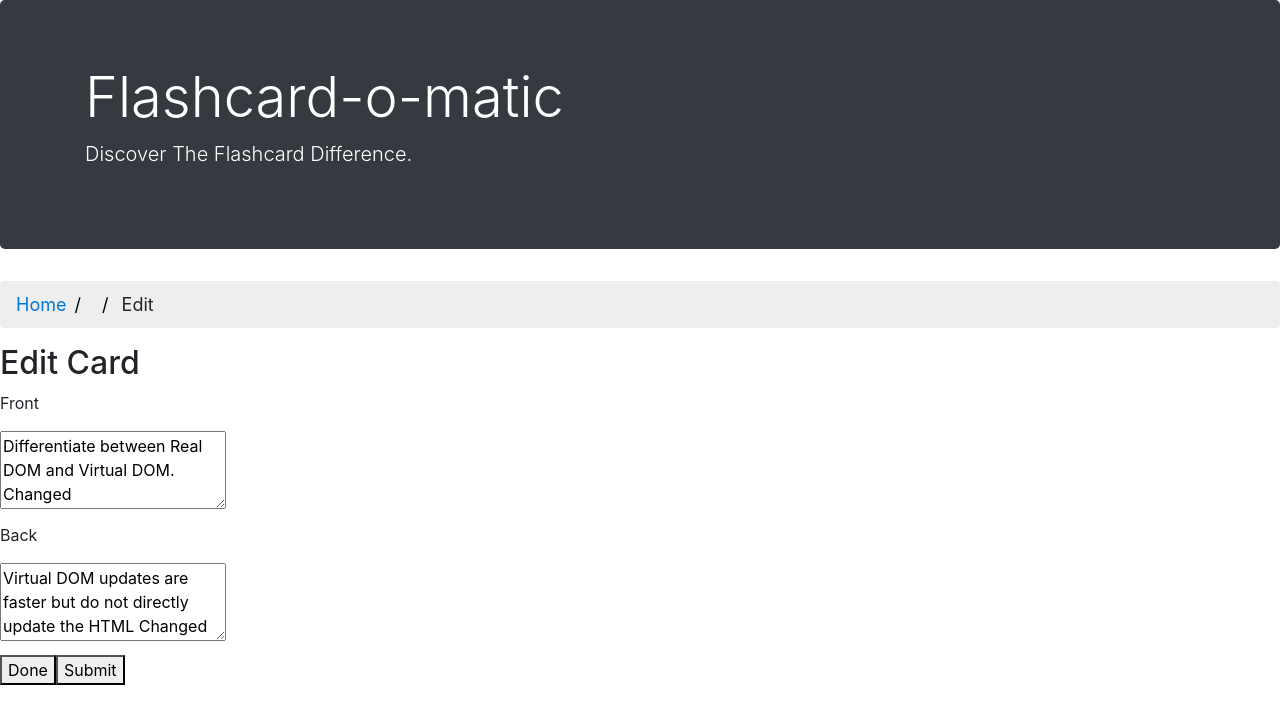
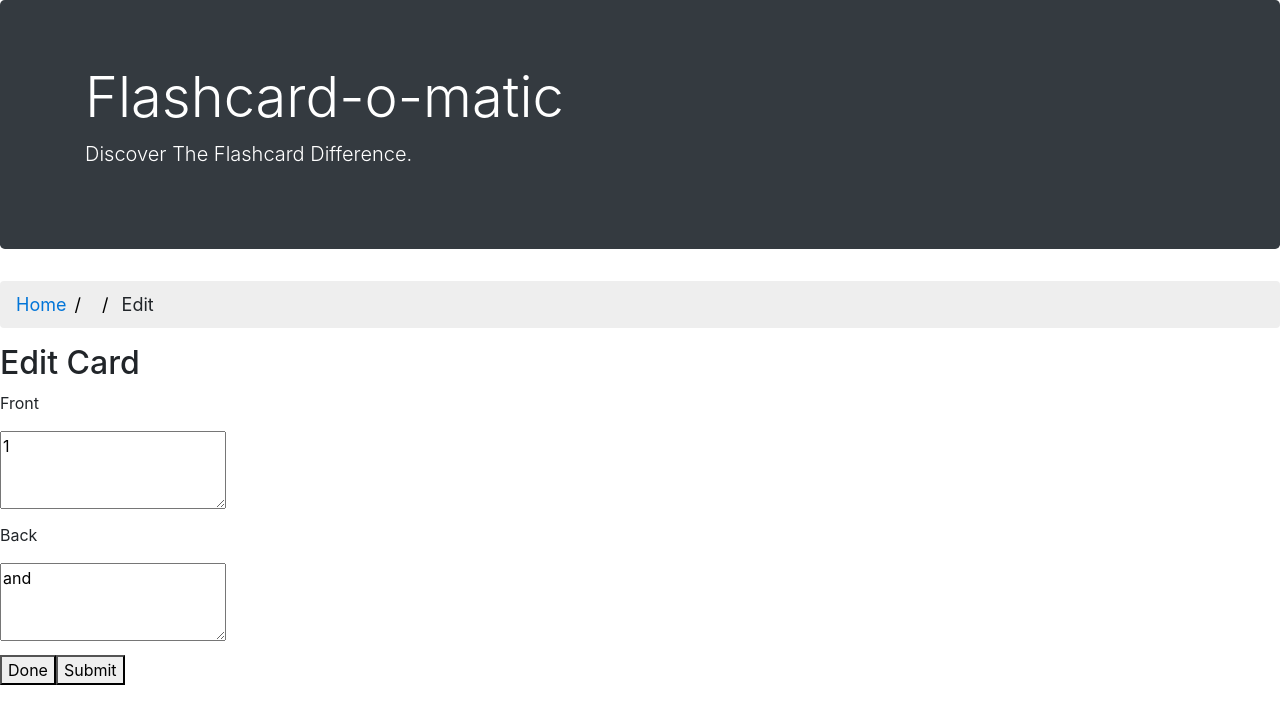
Before and after one commit to RossHartIV/FlashCards, a React (Create React App) app: page /decks/1/cards/1/edit in a window 1280 px wide. Shown: the top 724 px of the page. Built offline with nearby package versions, Linux system fonts and the light colour scheme; no server answers; data requests are answered from the project's data file; a web font is replaced by a local one.

Commit message:
Third attempt

```diff
--- a/data/db.json
+++ b/data/db.json
@@ -1,58 +1,46 @@
 {
   "decks": [
     {
-      "id": 1,
-      "name": "Rendering in React",
-      "description": "React's component structure allows for quickly building a complex web application that relies on DOM manipulation."
+      "name": "Test Deck",
+      "description": "Deck for testing",
+      "id": 1
     },
     {
-      "id": 2,
-      "name": "React Router",
-      "description": "React Router is a collection of navigational components that compose declaratively with your application."
+      "name": "Other Test",
+      "description": "Deck for other Testing",
+      "id": 2
     }
   ],
   "cards": [
     {
-      "id": 1,
-      "front": "Differentiate between Real DOM and Virtual DOM. Changed",
-      "back": "Virtual DOM updates are faster but do not directly update the HTML Changed",
-      "deckId": "1"
+      "front": "1",
+      "back": "and",
+      "deckId": 1,
+      "id": 1
     },
     {
-      "id": 2,
-      "front": "How do you modify the state of a different React component?",
-      "back": "Not at all! State is visible to the component only.",
-      "deckId": 1
+      "front": "2",
+      "back": "and",
+      "deckId": 1,
+      "id": 2
     },
     {
-      "id": 3,
-      "front": "How do you pass data 'down' to a React child component?",
-      "back": "As properties or props",
-      "deckId": 1
+      "front": "3",
+      "back": "and",
+      "deckId": 1,
+      "id": 3
     },
     {
-      "front": "What path will match the follow Route?\n<Route>\n  <NotFound />\n</Route>",
-      "back": "All paths. A route with no path matches all URL's",
+      "front": "1",
+      "back": "and",
       "deckId": 2,
       "id": 4
     },
     {
-      "front": "What does <Switch> do?",
-      "back": "Renders the first matching child <Route> ",
+      "front": "2",
+      "back": "and",
       "deckId": 2,
       "id": 5
-    },
-    {
-      "id": 7,
-      "front": "b",
-      "back": "b",
-      "deckId": "1"
-    },
-    {
-      "id": 8,
-      "front": "Front Changed",
-      "back": "Back Changed",
-      "deckId": "1"
     }
   ]
 }
--- a/src/Layout/PageComponents/Deck.js
+++ b/src/Layout/PageComponents/Deck.js
@@ -9,15 +9,16 @@ import "./../App.css";
 export default function Deck() {
     const { deckId } = useParams();
     const [deck, setDeck] = useState([]);
+    const [cards, setCards] = useState([]);
     useEffect(() => {
-        readDeck(deckId)
-            .then((result) => {
-                setDeck(result);
-                return result;
-            })
+        async function getDeck(){
+            const res = await readDeck(deckId);
+            setDeck(res)
+            setCards(res.cards)
+        }
+        getDeck();
     }, [deckId]);
     if (!deck) return null;
-    let cards = deck.cards || null;
     if (!cards) return null;
 
     const handleDelete = (event) => {
@@ -27,7 +28,7 @@ export default function Deck() {
     };
     const handleDeleteCard = (event) => {
         if (window.confirm('Delete this card?\n\n You will not be able to recover it.')) {
-            cards = cards.filter(({ id }) => id !== event.target.id);
+            setCards(cards.filter(({ id }) => Number(id) !== Number(event.target.id)));
             deleteCard(event.target.id);
         }
     }
--- a/src/Layout/PageComponents/EditCard.js
+++ b/src/Layout/PageComponents/EditCard.js
@@ -1,47 +1,21 @@
 import React, {useEffect, useState} from "react";
-import { readDeck, updateCard, readCard } from "./../../utils/api/index.js";
+import { readDeck } from "./../../utils/api/index.js";
 import {
     Link,
     useParams,
   } from "react-router-dom";
   import "./../App.css";
+  import Form from "./Form"
 
   export default function EditCard() {
-    const { deckId, cardId} = useParams();
+    const { deckId, cardId } = useParams();
     const [deck, setDeck] = useState([]);
-    const [card, setCard] = useState([]);
-    const initialFormState = {
-        front: '',
-        back: '',
-    };
-    const [formData, setFormData] = useState({ ...initialFormState});
+
 
     useEffect(() => {
         readDeck(deckId)
             .then(setDeck);
     }, [deckId])
-    useEffect(() => {
-        readCard(cardId)
-            .then(setCard);
-    }, [cardId])
-    useEffect(() => {
-        setFormData({
-            front: card['front'],
-            back: card['back'],
-        })
-    }, [card])
-
-    const handleChange = ({ target }) => {
-        console.log("name:", target.name)
-        console.log("value:", target.value)
-        setFormData({
-          ...formData,
-          [target.name]: target.value,
-        });
-    };
-    const handleSubmit = () => {
-        updateCard({ "id": cardId, "front": formData.front, "back": formData.back, "deckId": Number(deckId) });
-    }
 
     return (
         <>
@@ -61,23 +35,7 @@ import {
             </ul>
         </div>
         <h1>Edit Card</h1>
-        <form onSubmit={handleSubmit}>
-            <label htmlFor="name">
-                <p>Front</p>
-                <textarea rows='3' id="front" type="text" name="front" onChange={handleChange} value={formData.front}/>
-            </label>
-
-            <br />
-            <label htmlFor="description">
-                <p>Back</p>
-                <textarea rows='3' id="back" type="text" name="back" onChange={handleChange} value={formData.back}/>
-            </label>
-            <br />
-            <Link to={`./../..`}>
-                <button>Done</button>
-            </Link>
-            <button type="submit">Submit</button>
-        </form>
+        <Form deck={deck} cardId={cardId}/>
         </>
     )
   }
--- /dev/null
+++ b/src/Layout/PageComponents/Form.js
@@ -0,0 +1,60 @@
+import React, {useEffect, useState} from "react"
+import { Link } from "react-router-dom"
+import { createCard, updateCard, readCard } from "../../utils/api";
+
+export default function Form({ deck, cardId }) {
+    const initialFormState = {
+        front: '',
+        back: '',
+    };
+    const [formData, setFormData] = useState({ ...initialFormState});
+
+    useEffect(() => {
+        async function getCard() {
+            if (!!cardId){
+                const res = await readCard(cardId);
+                setFormData({
+                    front: res['front'],
+                    back: res['back'],
+                })}
+        }
+        getCard()
+    }, [cardId])
+
+    const handleChange = ({ target }) => {
+        setFormData({
+          ...formData,
+          [target.name]: target.value,
+        });
+    };
+
+    const handleSubmit = () => {
+
+        if (!cardId) {
+            createCard(deck.id, { ...formData , "deckId": Number(deck.id) });
+        }
+        else {
+            updateCard({ id: cardId, front: formData.front, back: formData.back, 'deckId': deck.id })
+        }
+    }
+
+    return (
+        <form onSubmit={handleSubmit}>
+            <label htmlFor="name">
+                <p>Front</p>
+                <textarea rows='3' id="front" type="text" name="front" onChange={handleChange} value={formData.front}/>
+            </label>
+
+            <br />
+            <label htmlFor="description">
+                <p>Back</p>
+                <textarea rows='3' id="back" type="text" name="back" onChange={handleChange} value={formData.back}/>
+            </label>
+            <br />
+            <Link to={`./../..`}>
+                <button>Done</button>
+            </Link>
+            <button type="submit">Submit</button>
+        </form>
+    )
+}
--- a/src/Layout/PageComponents/Home.js
+++ b/src/Layout/PageComponents/Home.js
@@ -18,7 +18,9 @@ export default function Home() {
 
     const handleDelete = (event) => {
         if (window.confirm('Delete this deck?\n\n You will not be able to recover it.')) {
-            setDecks(decks.filter(({ id }) => id !== event.target.id));
+
+            console.log("Event Id:", event.target.id)
+            setDecks(decks.filter(({ id }) => Number(id) !== Number(event.target.id)));
             deleteDeck(event.target.id);
         }
     }
--- a/src/Layout/PageComponents/NewCard.js
+++ b/src/Layout/PageComponents/NewCard.js
@@ -1,34 +1,20 @@
 import React, {useEffect, useState} from "react";
-import { readDeck, createCard } from "./../../utils/api/index.js";
+import { readDeck } from "./../../utils/api/index.js";
 import {
     Link,
     useParams,
   } from "react-router-dom";
   import "./../App.css";
+  import Form from "./Form"
 
 export default function NewCard() {
     const { deckId } = useParams();
     const [deck, setDeck] = useState([]);
-    const initialFormState = {
-        front: '',
-        back: '',
-    };
-    const [formData, setFormData] = useState({ ...initialFormState});
 
     useEffect(() => {
         readDeck(deckId)
             .then(setDeck);
     }, [deckId])
-
-    const handleChange = ({ target }) => {
-        setFormData({
-          ...formData,
-          [target.name]: target.value,
-        });
-    };
-    const handleSubmit = () => {
-        createCard(deckId, { ...formData , 'deckId': deckId});
-    }
 
     return (
         <>
@@ -48,23 +34,7 @@ export default function NewCard() {
             </ul>
         </div>
         <h3>{deck['name']}: Add Card</h3>
-        <form onSubmit={handleSubmit}>
-            <label htmlFor="name">
-                <p>Front</p>
-                <textarea rows='3' id="front" type="text" name="front" onChange={handleChange} value={formData.front}/>
-            </label>
-
-            <br />
-            <label htmlFor="description">
-                <p>Back</p>
-                <textarea rows='3' id="back" type="text" name="back" onChange={handleChange} value={formData.back}/>
-            </label>
-            <br />
-            <Link to={`./..`}>
-                <button>Done</button>
-            </Link>
-            <button type="submit">Submit</button>
-        </form>
+        <Form deck={deck} cardId={false}/>
         </>
     )
 }
--- a/src/Layout/PageComponents/NewDeck.js
+++ b/src/Layout/PageComponents/NewDeck.js
@@ -21,7 +21,7 @@ export default function NewDeck() {
     return (
         <>
         <div>
-            <ul class='breadcrumb'>
+            <ul className='breadcrumb'>
                 <li>
                     <Link to='/'>
                         Home
```
